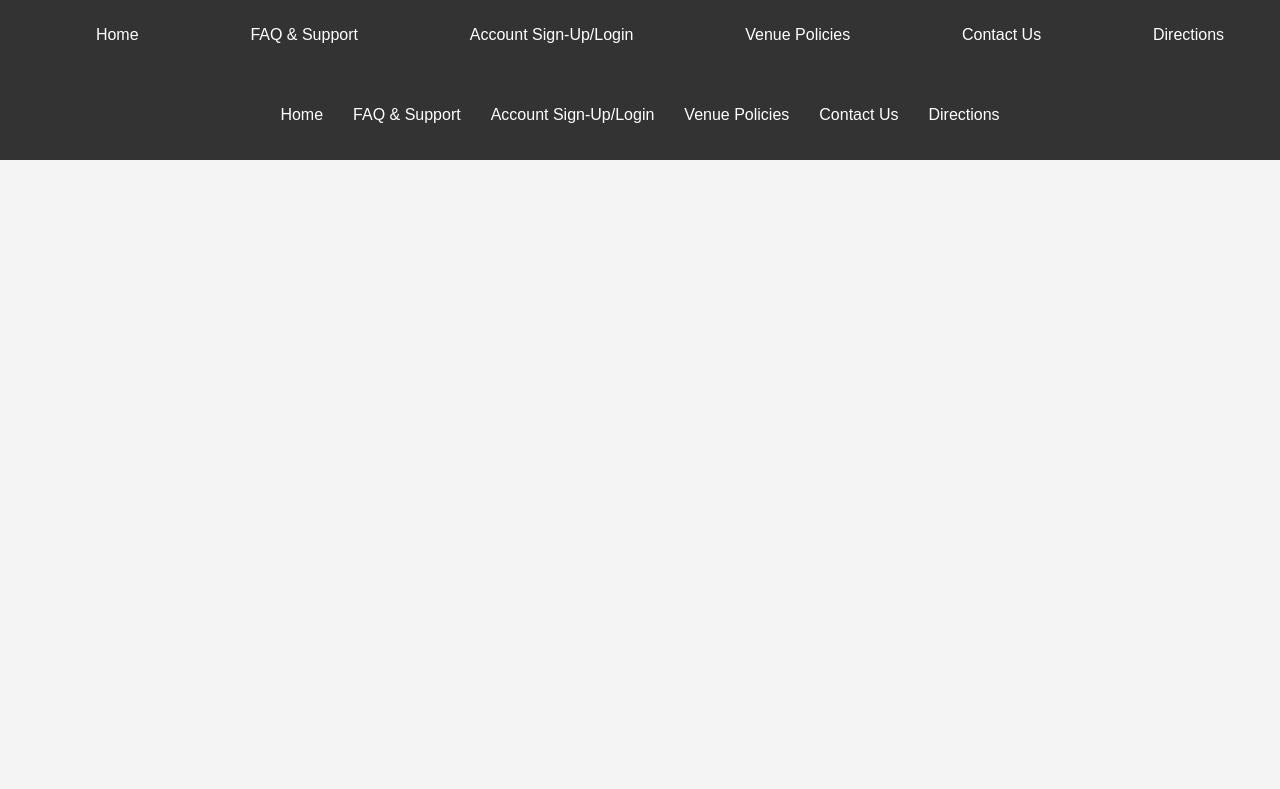
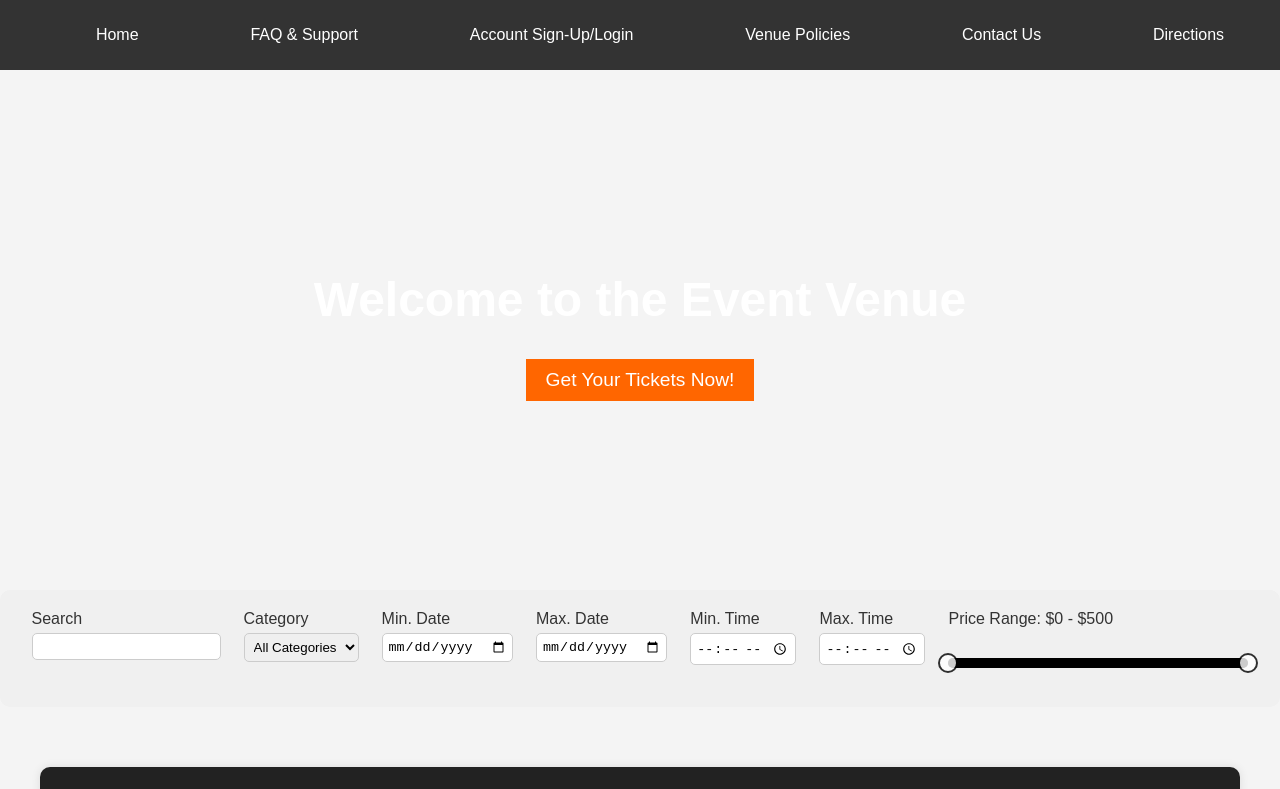
Before and after one commit to eewilson32/venue632-app, a React (Create React App) app: page / in a window 1280 px wide. Shown: the top 789 px of the page. Built offline with nearby package versions, Linux system fonts and the light colour scheme; no server answers.

Commit message:
Your commit message

```diff
--- a/src/App.js
+++ b/src/App.js
@@ -13,8 +13,8 @@ function App() {
       {/* Header will be rendered once for all routes */}
       <Header />
       <Routes>
+        <Route path="/" element={<Home />} />
         <Route path="/event/:eventName/:eventDate" element={<Event />}/>
-        <Route path="/home" element={<Home />} />
         <Route path="/tickets" element={<Tickets />} />
         <Route path="/cart" element={<Cart />} />
 
--- a/src/components/Header.js
+++ b/src/components/Header.js
@@ -8,7 +8,7 @@ function Header() {
     <header>
       <nav>
         <ul>
-          <li><a href={`${baseUrl}/#home`}>Home</a></li>
+          <li><a href={`${baseUrl}`}>Home</a></li>
           <li><a href="#">FAQ & Support</a></li>
           <li><a href="#">Account Sign-Up/Login</a></li>
           <li><a href="#">Venue Policies</a></li>
```
